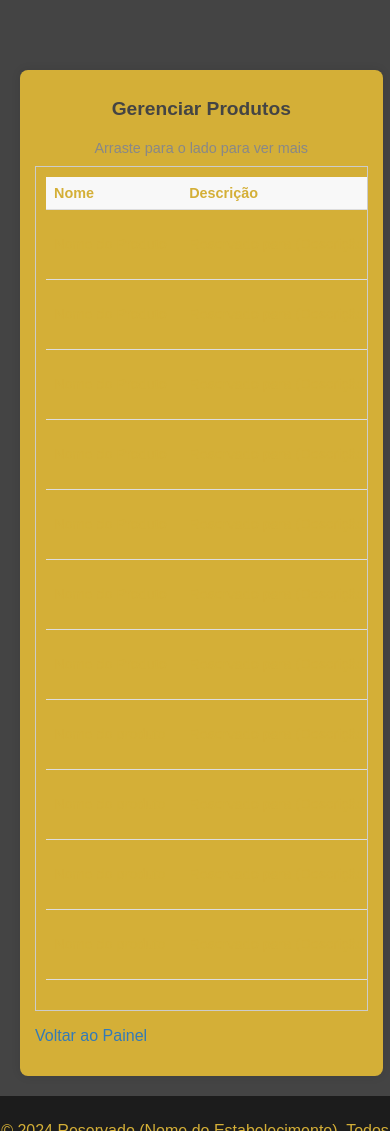
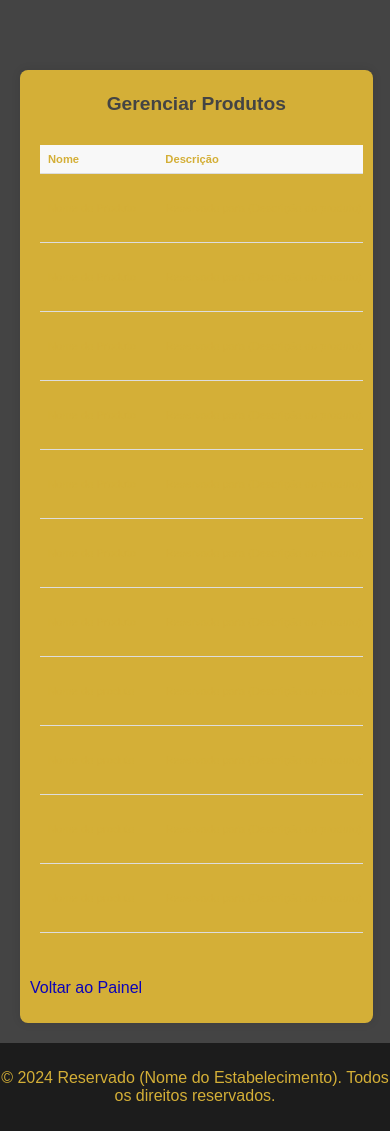
Before and after one commit to thaydionIA/cardapio-SemiDinamico, a PHP site: page /admin/gerenciar_produtos.php in a window 390 px wide. Shown: the part 131-1262 px from the top of the page. Run offline with PHP 8.4, Linux system fonts and the light colour scheme; a user stored in the database is signed in; data comes from the database, SQL or seed files in the repository.

Commit message:
versão-2.1

```diff
--- a/admin/assets/css/admin_style.css
+++ b/admin/assets/css/admin_style.css
@@ -67,7 +67,7 @@
 
 /* Estilos dos links */
 a {
-    color: #337ab7;
+    color: #0c03b9;
     text-decoration: none;
 }
 
@@ -81,7 +81,7 @@
     -webkit-overflow-scrolling: touch; /* Suaviza a rolagem em iOS */
     background-color: #d4af37; /* Fundo amarelo */
     padding: 10px;
-    border: 1px solid #ccc;
+
 }
 
 table {
@@ -120,7 +120,7 @@
 }
 
 footer a {
-    color: #3399ff;
+    color: #0c03b9;
     text-decoration: none;
 }
 
@@ -197,6 +197,10 @@
 }
 
 @media (max-width: 768px) {
+    .scroll-hint {
+        display: block; /* Mostra o aviso de rolagem */
+    }
+
     .admin-container {
         width: 95%;
         padding: 10px;
@@ -234,3 +238,10 @@
         font-size: 0.7em;
     }
 }
+.scroll-hint {
+    display: none;
+    color: #555;
+    font-size: 14px;
+    margin-bottom: 10px;
+    text-align: center;
+}
--- a/admin/gerenciar_produtos.php
+++ b/admin/gerenciar_produtos.php
@@ -1,7 +1,7 @@
 <?php
 // Incluir o header.php somente se o arquivo estiver sendo acessado diretamente
 if (basename($_SERVER['PHP_SELF']) == 'gerenciar_produtos.php') {
-    include $_SERVER['DOCUMENT_ROOT'] . '/cardapio-dinamicoo/header-ad.php';
+    include $_SERVER['DOCUMENT_ROOT'] . '/cardapio-dinamico/header-ad.php';
 }
 
 // Iniciar a sessão se ainda não estiver ativa
@@ -27,95 +27,15 @@
     <meta name="viewport" content="width=device-width, initial-scale=1.0">
     <title>Gerenciar Produtos</title>
     <link rel="stylesheet" href="assets/css/admin_style.css">
-    <style>
-        /* Estilo para o contêiner do painel administrativo */
-        .admin-container {
-            width: 80%;
-            margin: 0 auto;
-            background-color: #d4af37;
-            padding: 20px;
-            box-shadow: 0 0 10px rgba(0, 0, 0, 0.1);
-            margin-top: 50px;
-            border-radius: 8px;
-            flex: 1;
-        }
-
-        h1 {
-            color: #444;
-            margin-bottom: 20px;
-        }
-
-        /* Contêiner para a tabela com rolagem horizontal */
-        .table-container {
-            overflow-x: auto; /* Permite rolagem horizontal */
-            -webkit-overflow-scrolling: touch; /* Suaviza a rolagem em iOS */
-            background-color: #d4af37; /* Fundo amarelo */
-            padding: 10px; /* Espaçamento interno */
-            border: 1px solid #ccc;
-        }
-
-        table {
-            width: 100%;
-            min-width: 800px; /* Largura mínima para forçar a rolagem */
-            border-collapse: collapse;
-        }
-
-        table th, table td {
-            padding: 10px;
-            text-align: left;
-            border-bottom: 1px solid #ddd;
-            white-space: nowrap; /* Impede quebra de linha */
-        }
-
-        table th {
-            background-color: #f8f8f8;
-            font-weight: bold;
-        }
-
-        table img {
-            max-width: 50px;
-            border-radius: 4px;
-        }
-
-        /* Mensagem de rolagem para dispositivos móveis */
-        .scroll-hint {
-            display: none; /* Esconde por padrão */
-        }
-
-        /* Responsividade para dispositivos móveis */
-        @media (max-width: 768px) {
-            .admin-container {
-                width: 95%;
-                padding: 15px;
-            }
-
-            .table-container {
-                overflow-x: scroll; /* Permite rolagem horizontal */
-            }
-
-            .scroll-hint {
-                display: block; /* Mostra a mensagem de rolagem */
-                text-align: center;
-                margin-bottom: 10px;
-                font-size: 0.9em;
-                color: #888;
-            }
-
-            table th, table td {
-                font-size: 0.9em;
-                padding: 8px;
-            }
-        }
-    </style>
 </head>
 <body>
     <div class="admin-container">
         <h1>Gerenciar Produtos</h1>
 
-        <!-- Mensagem de rolagem visível em dispositivos móveis -->
+        <!-- Adicionando o aviso de rolagem para dispositivos móveis -->
         <div class="scroll-hint">Arraste para o lado para ver mais</div>
 
-        <!-- Contêiner para a tabela com rolagem horizontal -->
+        <!-- Adicionando contêiner com rolagem horizontal para dispositivos menores -->
         <div class="table-container">
             <table>
                 <tr>
@@ -130,11 +50,11 @@
                 <tr>
                     <td><?php echo htmlspecialchars($produto['nome']); ?></td>
                     <td><?php echo htmlspecialchars($produto['descricao']); ?></td>
-                    <td><?php echo number_format($produto['preco'], 2, ',', '.'); ?></td>
+                    <td><?php echo htmlspecialchars($produto['preco']); ?></td>
                     <td><?php echo htmlspecialchars($produto['categoria']); ?></td>
                     <td>
                         <?php if ($produto['imagem']): ?>
-                            <img src="uploads/produtos/<?php echo htmlspecialchars($produto['imagem']); ?>" alt="<?php echo htmlspecialchars($produto['nome']); ?>">
+                            <img src="uploads/produtos/<?php echo htmlspecialchars($produto['imagem']); ?>" alt="<?php echo htmlspecialchars($produto['nome']); ?>" style="width: 50px;">
                         <?php endif; ?>
                     </td>
                     <td>
@@ -153,5 +73,5 @@
 
 <?php
 // Corrigir o caminho para o footer.php usando um caminho absoluto
-include $_SERVER['DOCUMENT_ROOT'] . '/cardapio-dinamicoo/footer-ad.php';
+include $_SERVER['DOCUMENT_ROOT'] . '/cardapio-dinamico/footer-ad.php';
 ?>
--- a/db/conexao.php
+++ b/db/conexao.php
@@ -1,6 +1,6 @@
 <?php
 $host = 'localhost';
-$db = 'cardapio_dinamico';
+$db = 'cardapio_dinamicoo';
 $user = 'root';
 $pass = '';
 
```
